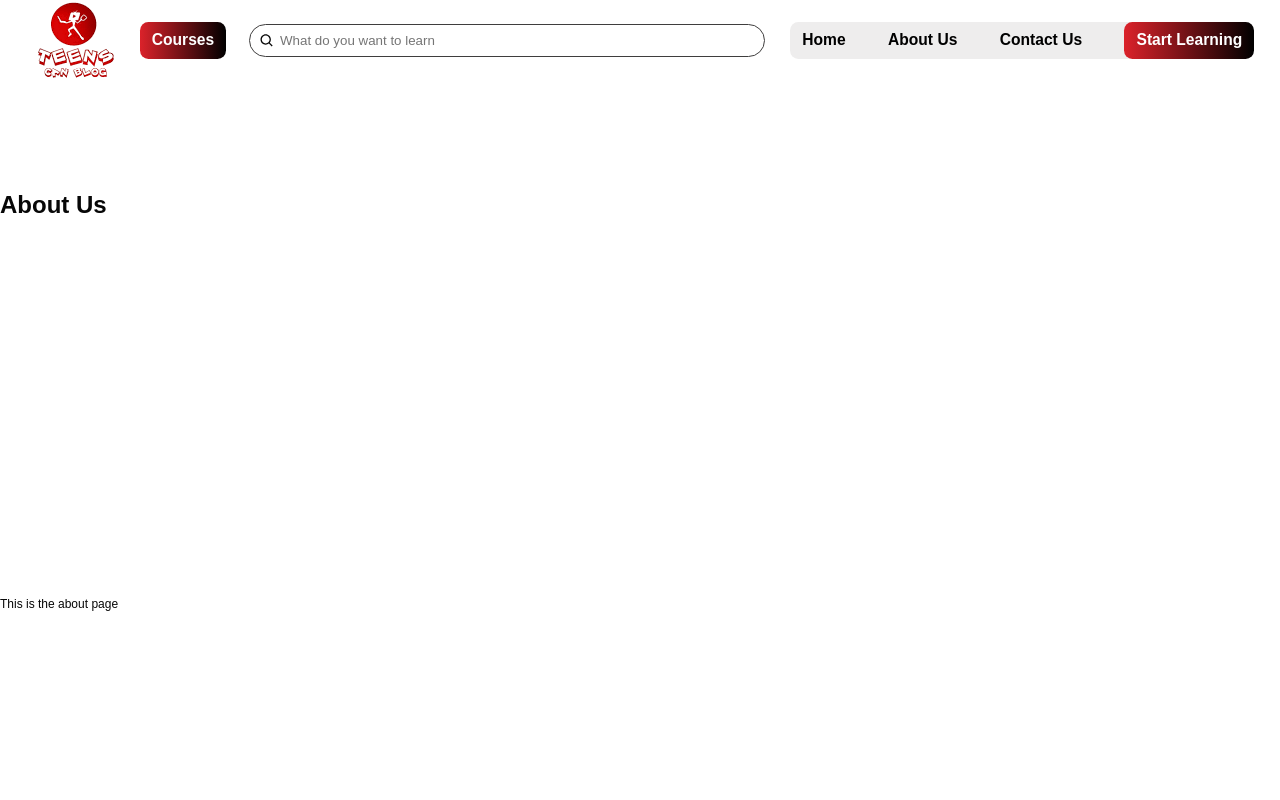
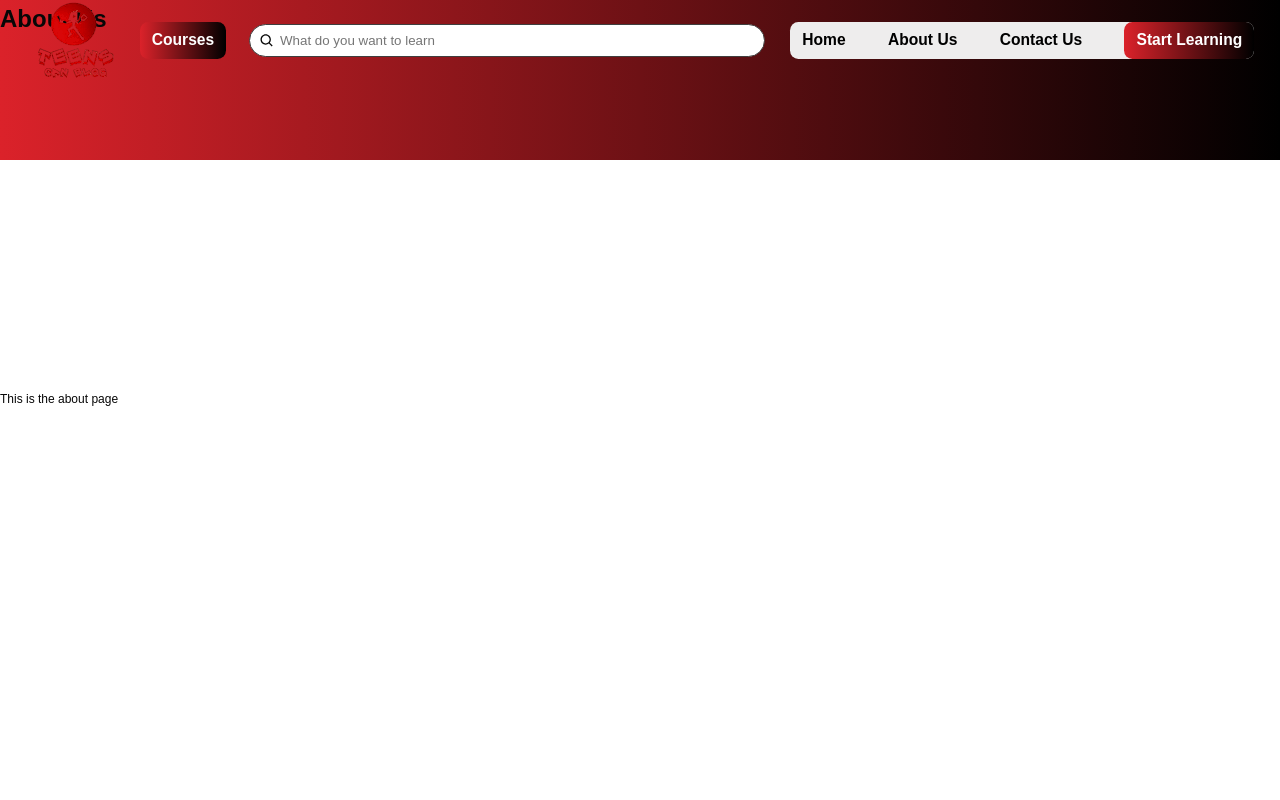
Before and after one commit to Niscolinx/teenscan, a React (Create React App) app: page /about in a window 1280 px wide. Shown: the top 800 px of the page. Built offline with nearby package versions, Linux system fonts and the light colour scheme; what react-router-last-location would draw is missing.

Commit message:
working on about

```diff
--- a/src/sass/components/about.scss
+++ b/src/sass/components/about.scss
@@ -12,6 +12,7 @@
         left: 0;
         right: 0;
         background: $linear-gradient;
+        height: 20vh;
 
         img {
             display: none;
--- a/src/views/About.tsx
+++ b/src/views/About.tsx
@@ -1,16 +1,15 @@
 import Teens3 from '../assets/teens3.png'
 
 const About = () => {
-    return <div className='about'>
-
-        <header>
-            <img src={Teens3} alt=''/>
-        </header>
-
-        <h1>About Us</h1>
-        This is the about page
-
+    return (
+        <div className='about'>
+            <header>
+                <img src={Teens3} alt='' />
+                <h1>About Us</h1>
+            </header>
+            This is the about page
         </div>
+    )
 }
 
 export default About
```
